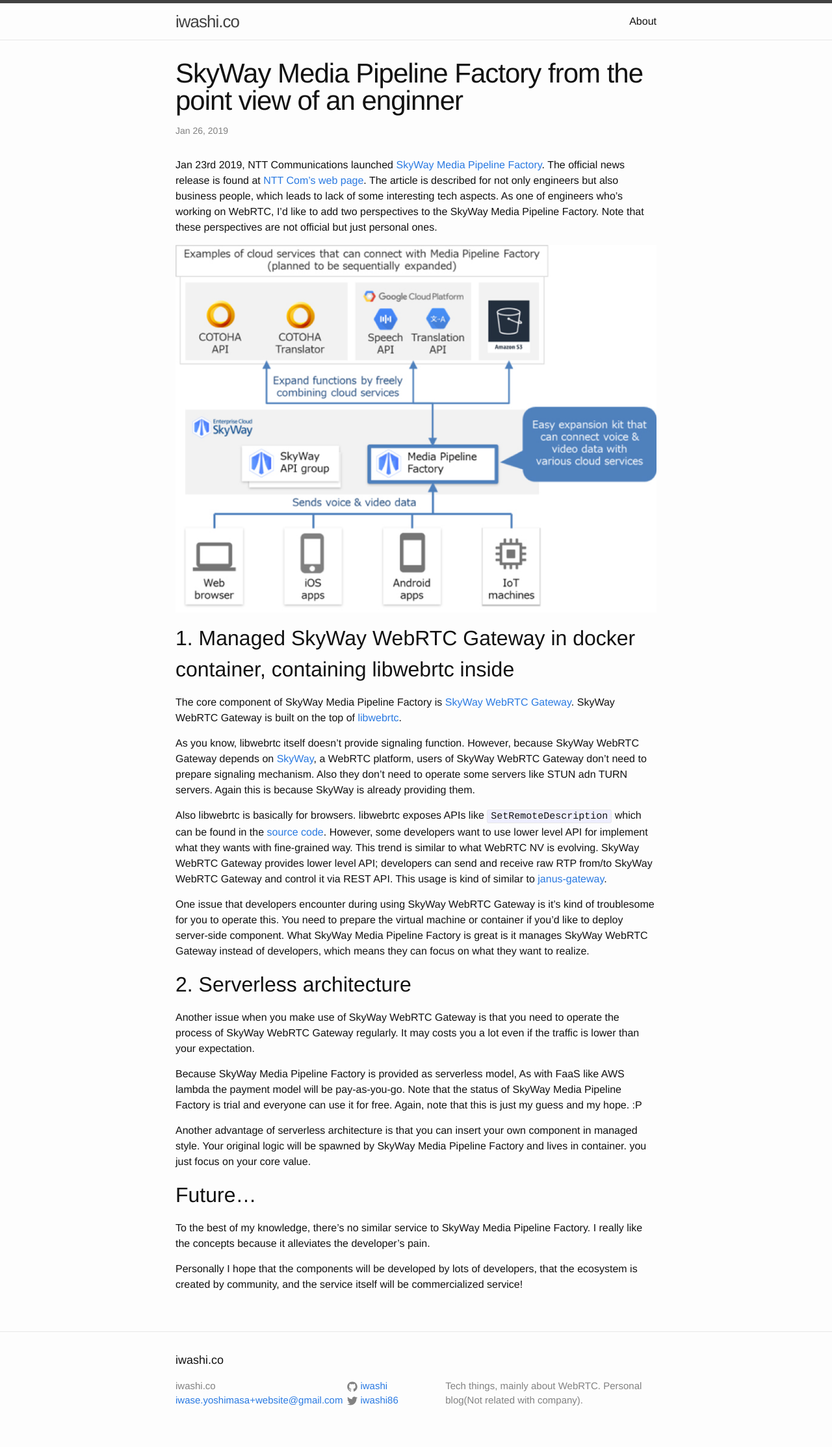
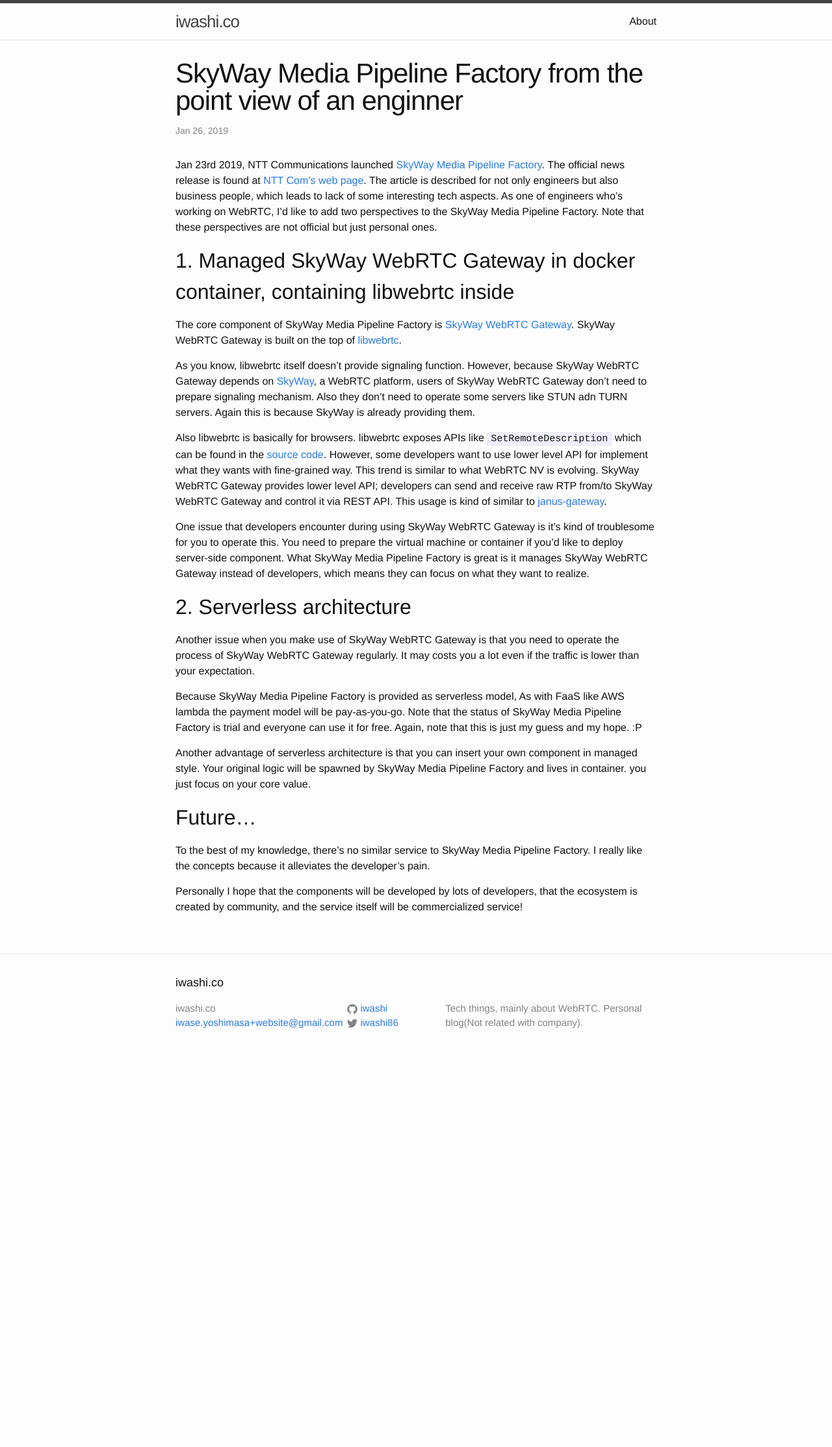
Before and after one commit to iwashi/iwashi.github.io, a Jekyll site: the page built from _posts/2019-01-26-skyway-media-pipe-factory.md, in a window 1280 px wide. Shown: the whole page at 65% size. Built offline with Jekyll 4.4.1, drawn with Linux system fonts in a browser that asks for light colours; after the commit the page ends 1646 px from its top, so only the background shows below that.

Commit message:
Delete mage of mpipe

```diff
--- a/_posts/2019-01-26-skyway-media-pipe-factory.md
+++ b/_posts/2019-01-26-skyway-media-pipe-factory.md
@@ -7,8 +7,6 @@ tags: []
 ---
 
 Jan 23rd 2019, NTT Communications launched [SkyWay Media Pipeline Factory](https://webrtc.ecl.ntt.com/m-pipe/). The official news release is found at [NTT Com’s web page](https://www.ntt.com/en/about-us/press-releases/news/article/2019/0123.html). The article is described for not only engineers but also business people, which leads to lack of some interesting tech aspects. As one of engineers who’s working on WebRTC, I’d like to add two perspectives to the SkyWay Media Pipeline Factory. Note that these perspectives are not official but just personal ones.
-
-<img src="/assets/images/mpipe.jpg" alt="the official image of SkyWay Media Pipeline Factory" class="img-responsive">
 
 ## 1. Managed SkyWay WebRTC Gateway in docker container, containing libwebrtc inside
 
```
Also changed, not shown: assets/images/mpipe.jpg (deleted).
